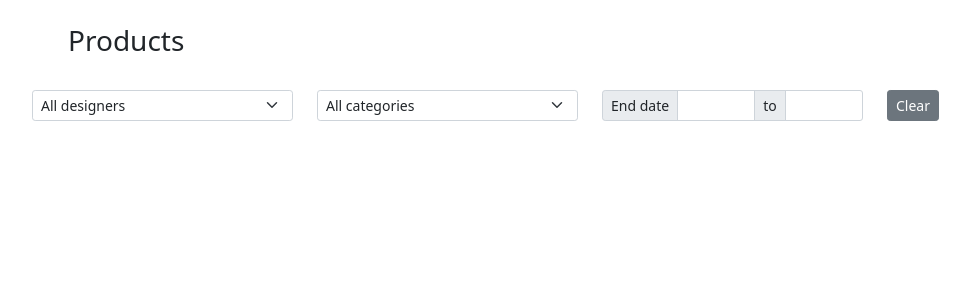
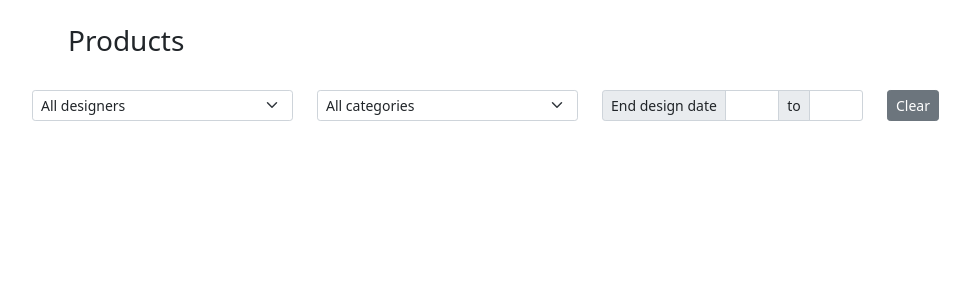
Before and after one commit to vcslav-v/pb-portal, a Flask app: template pb_portal/templates/product_base.html in a window 1280 px wide. Shown: the part 56-356 px from the top of the page, without its empty margins (50-1020 px from the left). Run offline with Flask 2, Linux system fonts and the light colour scheme; the template is opened without the code that fills it, so the values that code supplies are empty; parts of the project's set-up code (start-up, migrations or seed data) failed here and were passed over.

Commit message:
add design date

```diff
--- a/pb_portal/connectors/products/schemas.py
+++ b/pb_portal/connectors/products/schemas.py
@@ -18,6 +18,7 @@ class ProductInPage(BaseModel):
     is_done: bool
     start_date: date
     end_date: Optional[date]
+    end_designer_date: Optional[date]
 
 
 class Designer(BaseModel):
@@ -45,5 +46,5 @@ class FilterPage(BaseModel):
     page: int = 1
     designer_id: Optional[int]
     category_id: Optional[int]
-    end_date_start: Optional[date]
-    end_date_end: Optional[date]
+    end_design_date_start: Optional[date]
+    end_design_date_end: Optional[date]
--- a/pb_portal/routes/products.py
+++ b/pb_portal/routes/products.py
@@ -47,21 +47,21 @@ def list():
         page_data.page = int(request.form.get('page'))
 
         if request.form.get(
-            'end_date_datepicker_start'
+            'end_design_date_datepicker_start'
         ) and request.form.get(
-            'end_date_datepicker_end'
+            'end_design_date_datepicker_end'
         ):
             end_date_start_mon, end_date_start_year = request.form.get(
-                'end_date_datepicker_start'
+                'end_design_date_datepicker_start'
             ).split('-')
-            page_data.end_date_start = date.fromisoformat(
+            page_data.end_design_date_start = date.fromisoformat(
                 f'{end_date_start_year}-{end_date_start_mon}-01'
             )
             end_date_end_mon, end_date_end_year = request.form.get(
-                'end_date_datepicker_end'
+                'end_design_date_datepicker_end'
             ).split('-')
             _, end_days_month = calendar.monthrange(int(end_date_end_year), int(end_date_end_mon))
-            page_data.end_date_end = date.fromisoformat(
+            page_data.end_design_date_end = date.fromisoformat(
                 f'{end_date_end_year}-{end_date_end_mon}-{end_days_month}'
             )
 
--- a/pb_portal/templates/_product_page.html
+++ b/pb_portal/templates/_product_page.html
@@ -8,6 +8,7 @@
       <th scope="col">Description</th>
       <th scope="col">Designer</th>
       <th scope="col">Start</th>
+      <th scope="col">End design</th>
       <th scope="col">End</th>
       <th scope="col">Links</th>
     </tr>
@@ -23,6 +24,7 @@
                 <td>{{product.short_description}}...</td>
                 <td>{{product.designer_name}}</td>
                 <td>{{product.start_date}}</td>
+                <td>{% if product.end_designer_date %}{{product.end_designer_date}}{% else %}WIP{% endif %}</td>
                 <td>{% if product.end_date %}{{product.end_date}}{% else %}WIP{% endif %}</td>
                 <td>
                     <div class="btn-group" role="group">
@@ -40,6 +42,7 @@
                     <td>{{child.short_description}}...</td>
                     <td>{{child.designer_name}}</td>
                     <td>{{child.start_date}}</td>
+                    <td>{% if child.end_designer_date %}{{child.end_designer_date}}{% else %}WIP{% endif %}</td>
                     <td>{% if child.end_date %}{{child.end_date}}{% else %}WIP{% endif %}</td>
                     <td>
                         <div class="btn-group" role="group">
--- a/pb_portal/templates/product_base.html
+++ b/pb_portal/templates/product_base.html
@@ -27,9 +27,9 @@
             </select>
         </div>
         <div class="col-3">
-            <div id="end_date_datepicker">
+            <div id="end_design_date_datepicker">
                 <div class="input-daterange input-group input-group-sm" id="datepicker">
-                    <span class="input-group-text">End date</span>
+                    <span class="input-group-text">End design date</span>
                     <input type="text" class="input-sm form-control" name="start" />
                     <span class="input-group-text">to</span>
                     <input type="text" class="input-sm form-control" name="end" />
@@ -57,7 +57,7 @@
     var today = new Date();
     var last_month = new Date();
     last_month.setMonth(last_month.getMonth()-1)
-    $('#end_date_datepicker .input-daterange').datepicker({
+    $('#end_design_date_datepicker .input-daterange').datepicker({
         format: "mm-yyyy",
         weekStart: 0,
         startView: 1,
@@ -65,8 +65,8 @@
         autoclose: true,
         todayHighlight: true,
     });
-    // $('#end_date_datepicker .input-daterange [name="start"]').datepicker('update', last_month);
-    // $('#end_date_datepicker .input-daterange [name="end"]').datepicker('update', last_month);
+    // $('#end_design_date_datepicker .input-daterange [name="start"]').datepicker('update', last_month);
+    // $('#end_design_date_datepicker .input-daterange [name="end"]').datepicker('update', last_month);
 </script>
 <script>
     refresh_products = function(page){
@@ -74,8 +74,8 @@
         formData.append('page', page)
         formData.append('designer', $('#designer_filter').val())
         formData.append('category', $('#category_filter').val())
-        formData.append('end_date_datepicker_start', $('#end_date_datepicker .input-daterange [name="start"]').val())
-        formData.append('end_date_datepicker_end', $('#end_date_datepicker .input-daterange [name="end"]').val())
+        formData.append('end_design_date_datepicker_start', $('#end_design_date_datepicker .input-daterange [name="start"]').val())
+        formData.append('end_design_date_datepicker_end', $('#end_design_date_datepicker .input-daterange [name="end"]').val())
         $.ajax({
             type: 'POST',
             url: "{{ url_for('products.list') }}",
@@ -100,8 +100,8 @@
         refresh_products(1);
     })
     $('#clear_btn').click(function(){
-        $('#end_date_datepicker .input-daterange [name="start"]').datepicker('update', '');
-        $('#end_date_datepicker .input-daterange [name="end"]').datepicker('update', '');
+        $('#end_design_date_datepicker .input-daterange [name="start"]').datepicker('update', '');
+        $('#end_design_date_datepicker .input-daterange [name="end"]').datepicker('update', '');
         $('#designer_filter option:first').prop('selected', true);
         $('#category_filter option:first').prop('selected', true);
         refresh_products(1);
```
